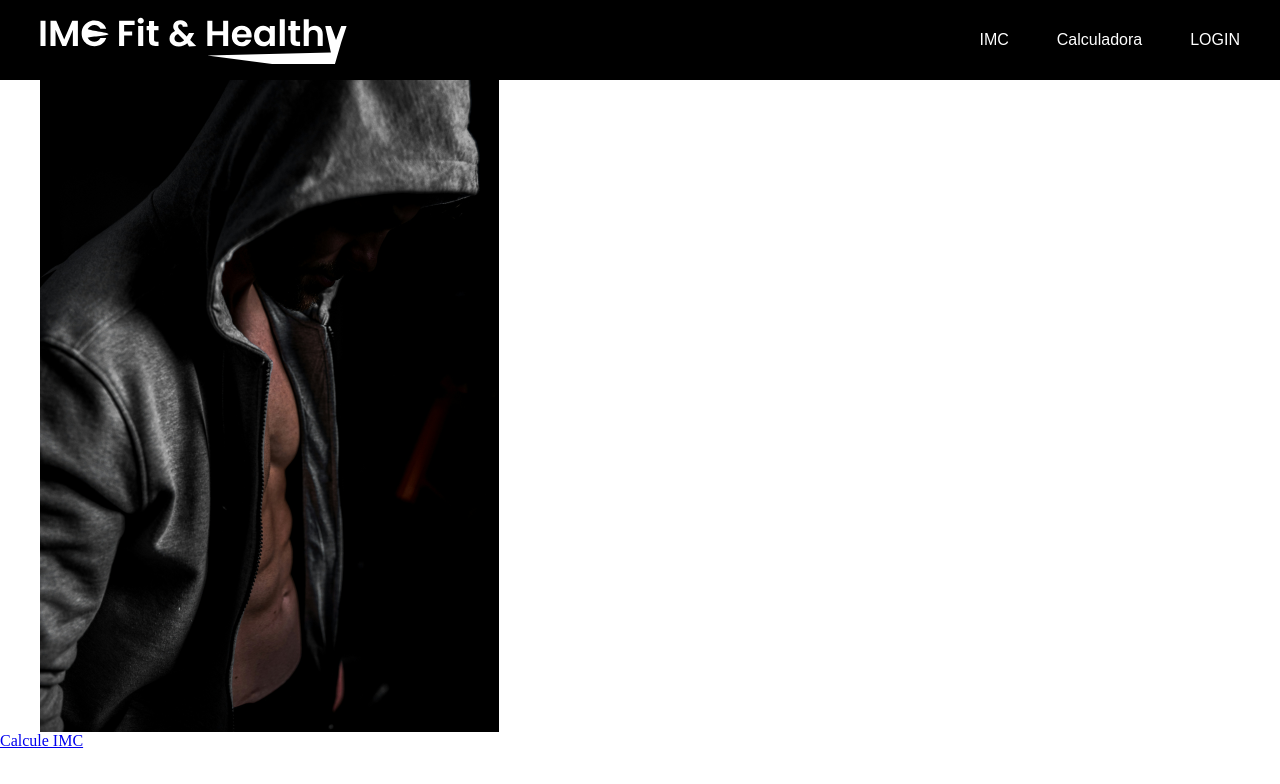
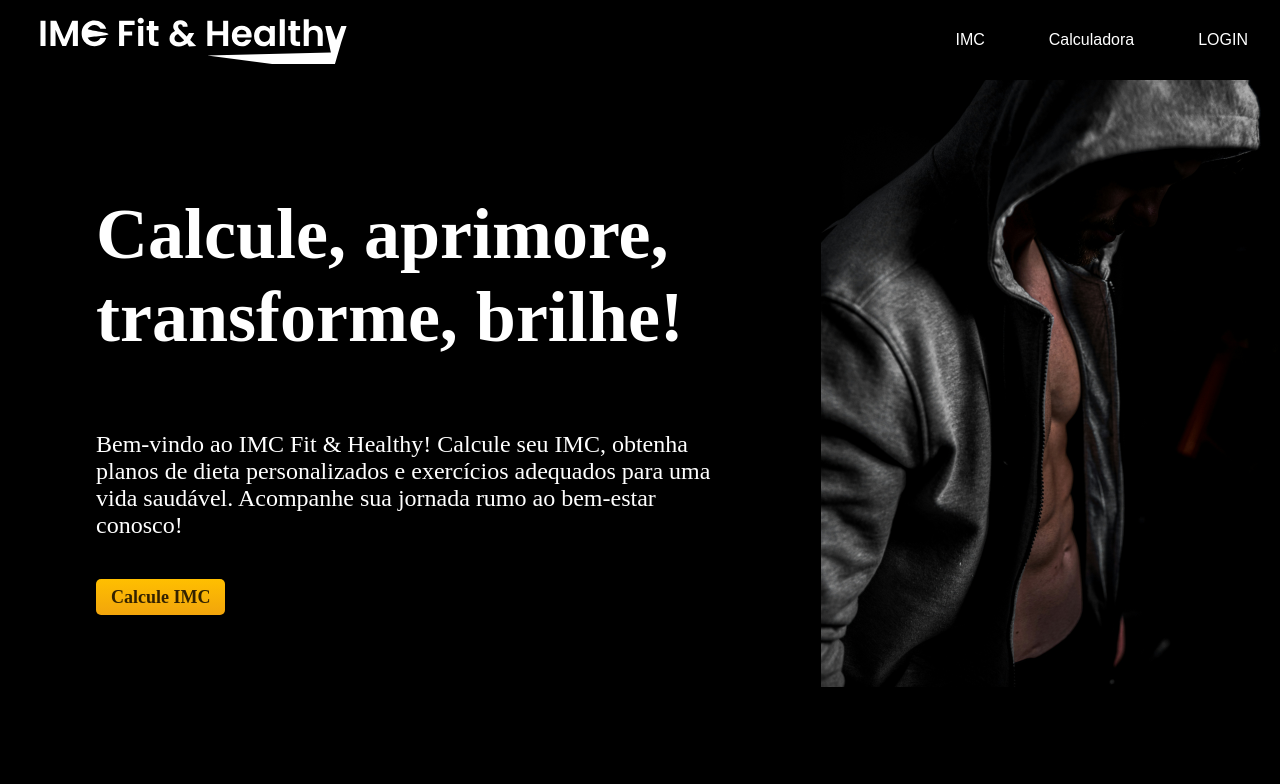
Before and after one commit to Kayan33/PROJETO-TABAJARA-SENAC, a React (Create React App) app: page / in a window 1280 px wide. Shown: the top 784 px of the page. Built offline with nearby package versions, Linux system fonts and the light colour scheme.

Commit message:
update 1.6

```diff
--- a/src/components/Header.js
+++ b/src/components/Header.js
@@ -9,9 +9,9 @@ export default function Header() {
             <header>
                 <a href=""><img src={logo} alt='Logo da página'/></a>
                 <nav>
-                    <Link to='/imc'>IMC</Link>
-                    <Link to='/calorias'>Calculadora</Link>
-                    <Link to='/login'>LOGIN</Link>
+                    <Link to='/imc'  className='button01'>IMC</Link>
+                    <Link to='/calorias' className='button02'>Calculadora</Link>
+                    <Link to='/login' className='button03'>LOGIN</Link>
                 </nav>
             </header>
         </div>
--- a/src/components/Home-article-1.js
+++ b/src/components/Home-article-1.js
@@ -1,22 +1,29 @@
 import React from 'react';
 import homem from '../assets/homem.png'
 import { Link } from 'react-router-dom';
+import '../styles/home-article-1.css'
 
 export default function Home_Article1() {
     return (
         <div>
-        <main>
-            <article>
-                <h2>Calcule, aprimore, transforme, brilhe!</h2>
-                <p>Bem-vindo ao IMC Fit & Healthy!
+        <main className='principal'>
+            <article className='artigo'>
+                <div className='titleh2'>
+                 <h2>Calcule, aprimore, transforme, brilhe!</h2>
+                </div>
+                <div>
+                <p className='text1'>Bem-vindo ao IMC Fit & Healthy!
                 Calcule seu IMC,
                 obtenha planos de dieta personalizados
                 e exercícios adequados para uma vida
                 saudável. Acompanhe sua jornada
                 rumo ao bem-estar conosco!</p>
+                <Link to='/imc' className='button1'>Calcule IMC</Link>
+                </div>
+            </article>
+            <div className='img1'>
                 <img src={homem} alt="Foto-de-um-homem-que-treina" />
-                <Link to='/imc'>Calcule IMC</Link>
-            </article>
+            </div>
         </main>
         </div>
     )
--- a/src/styles/header.css
+++ b/src/styles/header.css
@@ -15,18 +15,31 @@ header {
   width: 100%;
   top: 0;
   right: 0;
-  z-index: 1000;
 }
 
 nav > a {
   color: #ffffff;
-  margin: 0.5em;
-  padding-right: 2em;
+  padding: 2em;
   text-decoration: none;
 }
 
-nav:hover {
-  background-color: #fe0202;
+:hover.button01 {
+  background-color: #FFBF00;
+  color: #000;
+  padding: 2em;
+}
+
+
+:hover.button02 {
+  background-color: #FFBF00;
+  color: #000;
+  padding: 2em;
+}
+
+:hover.button03 {
+  background-color: #FFBF00;
+  color: #000;
+  padding: 2em;
 }
 
 img {
--- /dev/null
+++ b/src/styles/home-article-1.css
@@ -0,0 +1,45 @@
+* {
+    margin: 0;
+    padding: 0;
+    box-sizing: border-box;
+}
+
+.principal {
+    display: flex;
+    background-color: #000;
+    color: #fff;
+    justify-content: space-between;
+
+}
+
+.artigo {
+    height: 100vh;
+    width: 50vw;
+    display: flex;
+    flex-direction: column;
+    align-items: center;
+    justify-content: center;
+    margin-left: 6em;
+}
+
+.titleh2 {
+    font-size: 3em;
+}
+
+.text1 {
+    font-size: 1.5em;
+    font-weight: normal;
+    word-wrap: break-word;
+    padding-top: 3em;
+    padding-bottom: 2em;
+}
+
+.button1 {
+    font-weight: bold;
+    text-decoration: none;
+    padding: 8px 15px;
+    border-radius: 5px;
+    background: linear-gradient(to bottom, #FFBF00, #F2A50C);
+    color: #332200;
+    font-size: 18px;
+}
```
